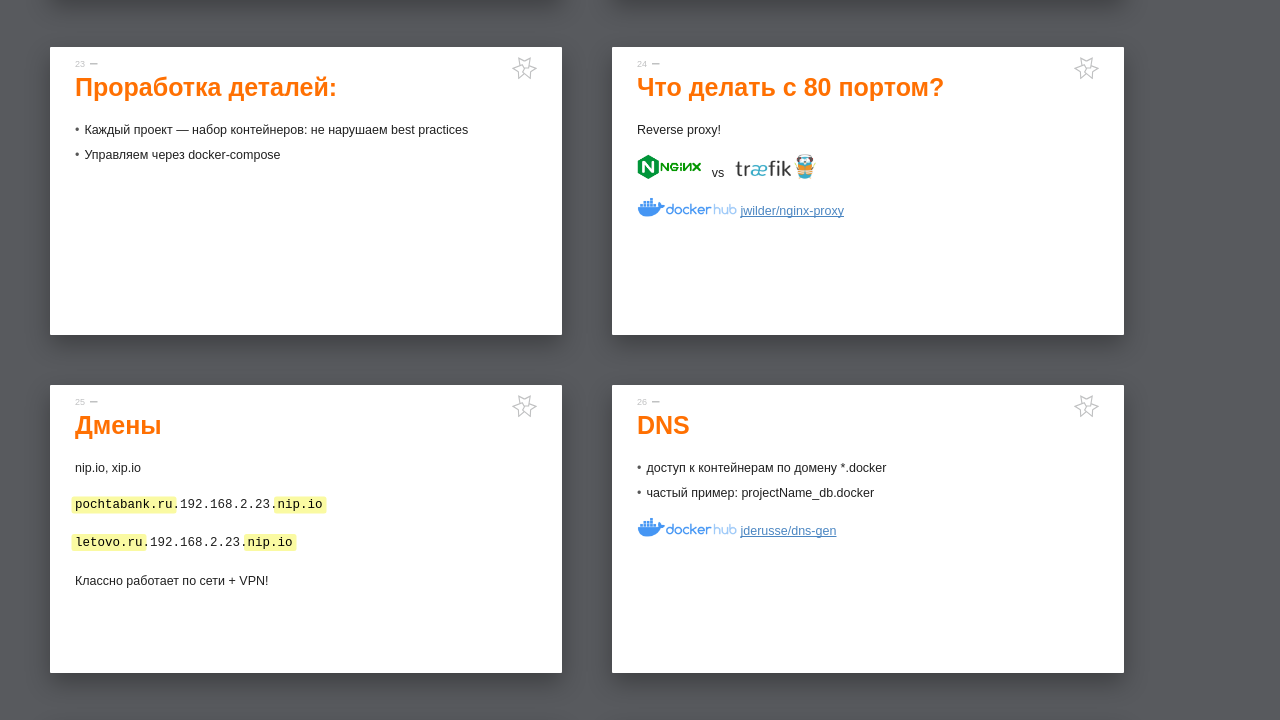
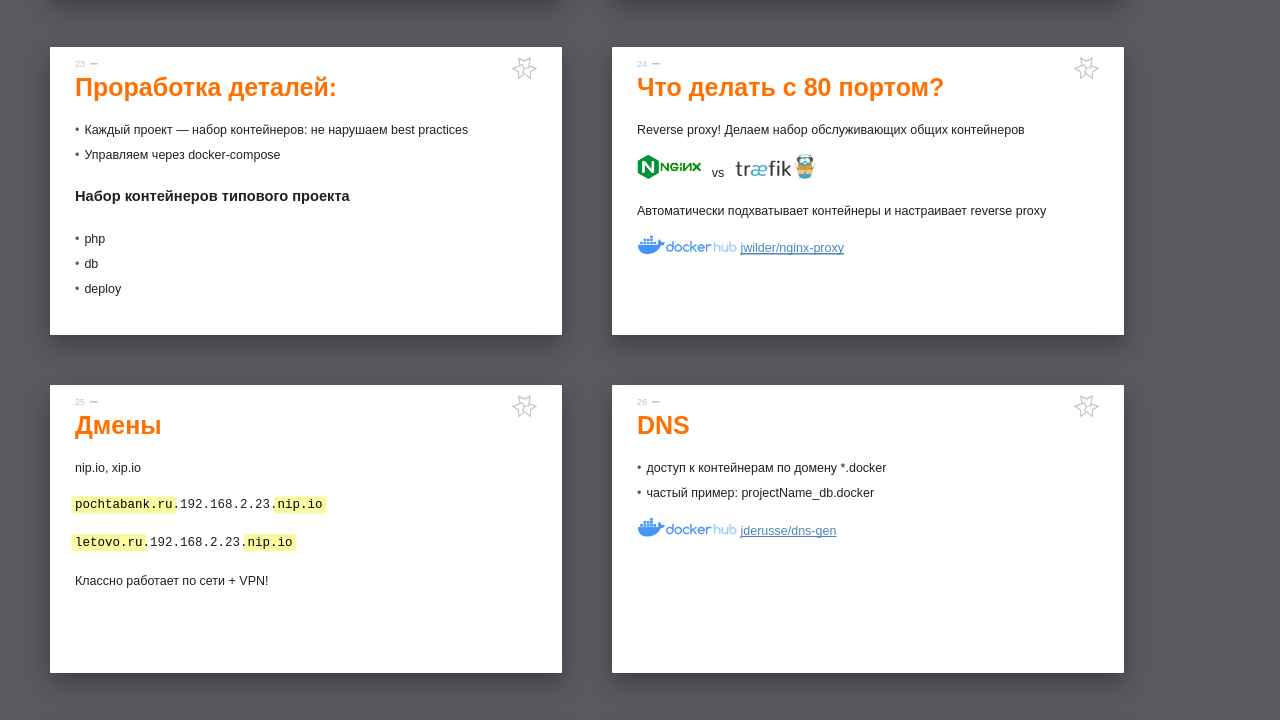
Before and after one commit to north-leshiy/wpdeploy-prezent, a website: page index.html in a window 1280 px wide. Shown: the part 3845-4565 px from the top of the page. Drawn offline with Linux system fonts and the light colour scheme; files whose address does not match are found by name; a web font is replaced by a local one.

Commit message:
добавлено про сервисы

```diff
--- a/index.html
+++ b/index.html
@@ -257,14 +257,21 @@
         <li>Каждый проект — набор контейнеров: не нарушаем best practices</li>
         <li>Управляем через docker-compose</li>
     </ul>
+    <h3>Набор контейнеров типового проекта</h3>
+    <ul>
+        <li>php</li>
+        <li>db</li>
+        <li>deploy</li>
+    </ul>
     <div class="logo"></div>
 </section>
 
 <section class="slide">
     <h2>Что делать с 80 портом?</h2>
-    <p>Reverse proxy! </p>
+    <p>Reverse proxy! Делаем набор обслуживающих общих контейнеров</p>
     <p><img src="images/nginx.png" class="vatb" height="50" alt="nginx"> &nbsp; vs &nbsp; <img src="images/traefik.png" class="vatb" height="50" alt="Traefik"></p>
 
+    <p>Автоматически подхватывает контейнеры и настраивает reverse proxy</p>
     <p><img src="images/dockerhub.png" class="vatb" width="200" alt=""> <a href="https://hub.docker.com/r/jwilder/nginx-proxy">jwilder/nginx-proxy</a></p>
 
     <div class="logo"></div>
@@ -363,7 +370,7 @@
     <h2>Как это выглядит для разработчика</h2>
     <ol>
         <li>Разработчик клонирует проект</li>
-        <li><code>wpdeploy env</code> - копирует</li>
+        <li><code>wpdeploy env</code> - копирует .env.example в .env</li>
         <li><code>wpdeploy up</code> - поднимает окружение</li>
     </ol>
     <div class="logo"></div>
@@ -387,7 +394,7 @@
     <h2>Получается для разворота проекта с нуля</h2>
     <ol>
         <li>Разработчик клонирует проект</li>
-        <li><code>wpdeploy env</code> - копирует</li>
+        <li><code>wpdeploy env</code> - копирует .env.example в .env</li>
         <li><code>wpdeploy deploy</code> - скачивает ядро и базу</li>
         <li><code>wpdeploy up</code> - поднимает окружение</li>
     </ol>
@@ -451,8 +458,8 @@
         <li>
             <code>wpdeploy kuber up</code> - устанавливает в систему кубер, helm, werf, kubectl (если не было) и поднимает проект
         </li>
+        <li><code>wpdeploy kuber delete</code> - вырубает релиз helm</li>
         <li><code>wpdeploy kuber down</code> - опускает проект и вырубает кубер</li>
-        <li><code>wpdeploy kuber delete</code> - вырубает релиз helm</li>
     </ul>
     <div class="logo"></div>
 </section>
```
